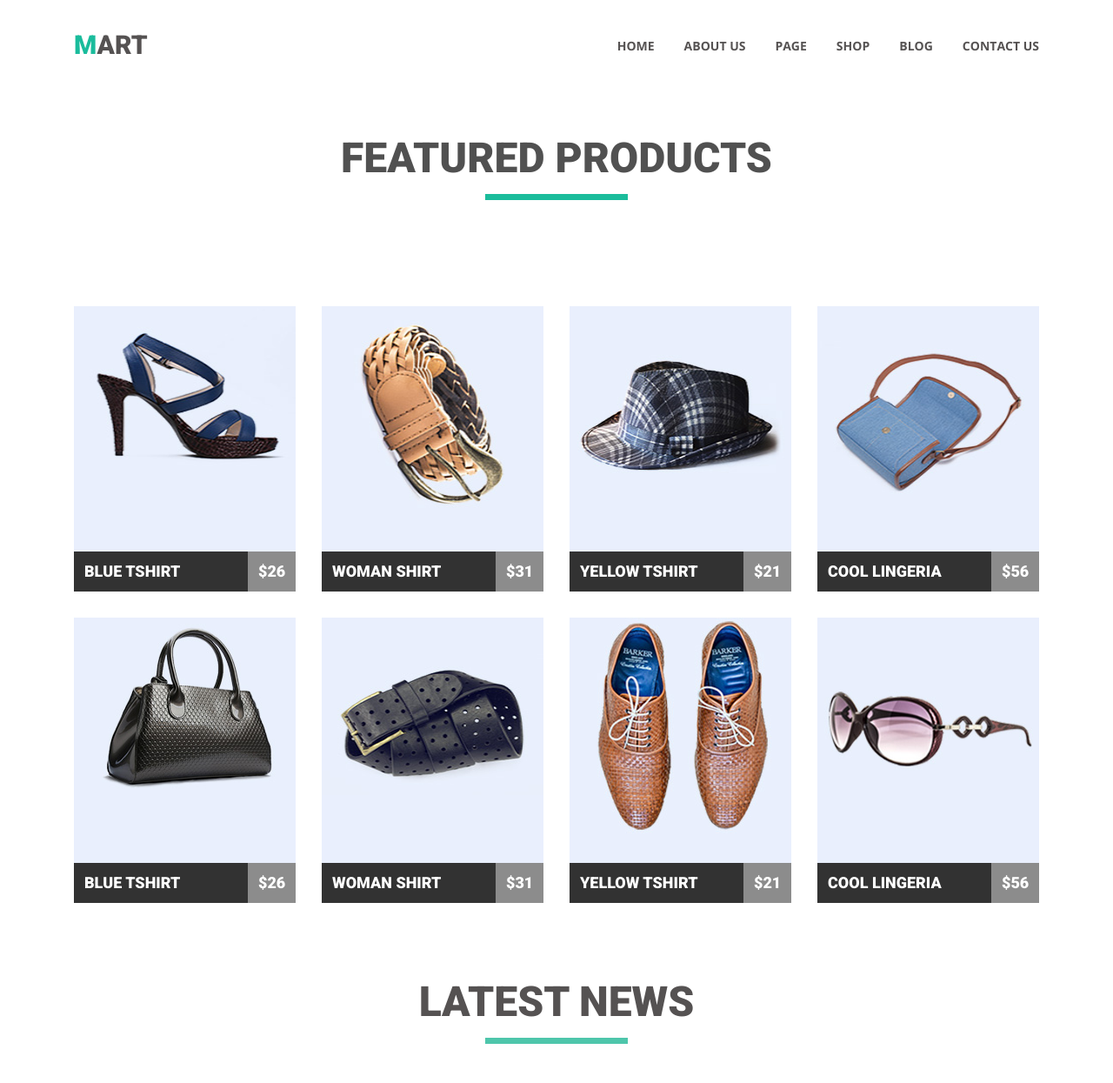
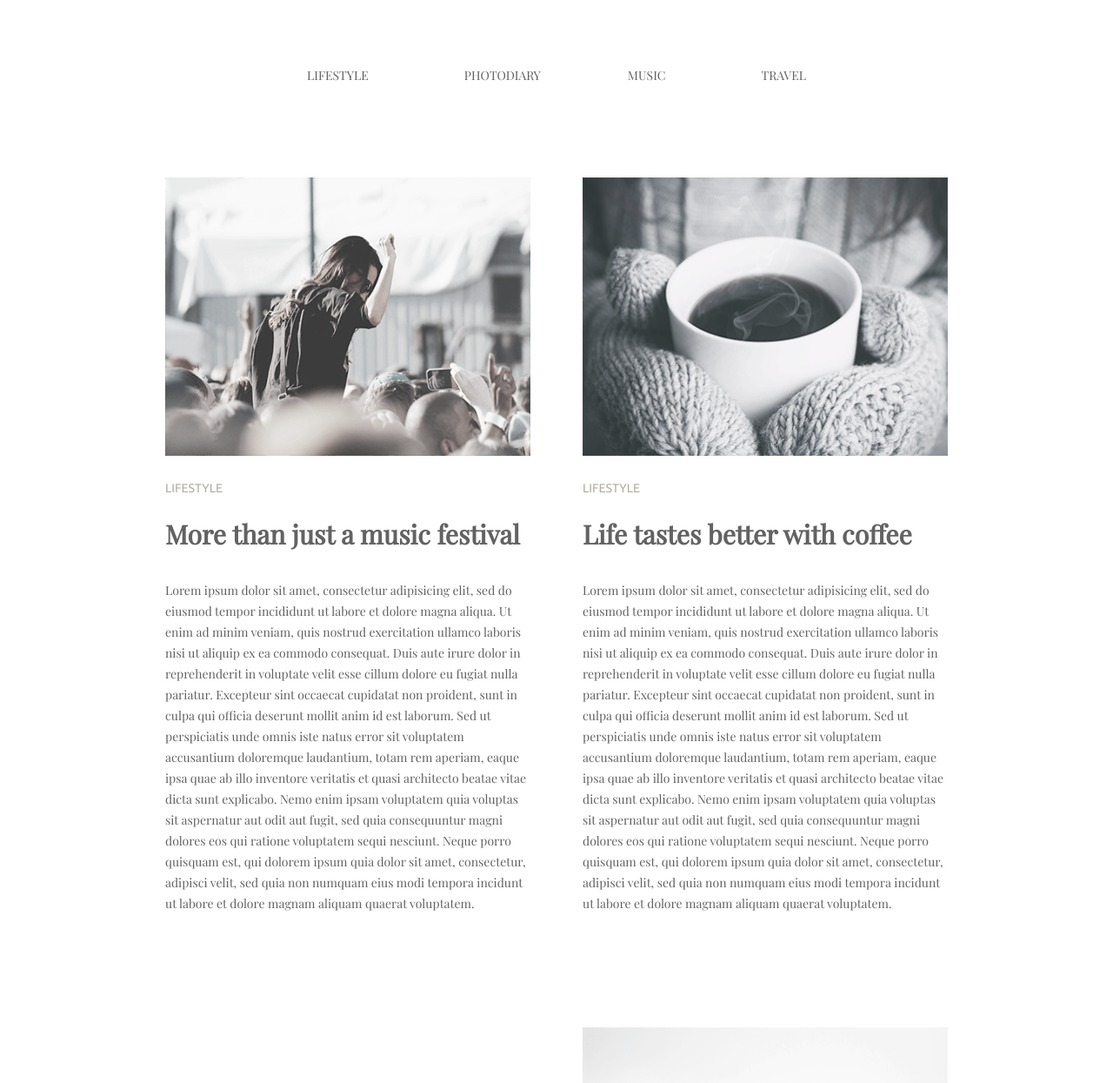
Before and after one commit to SergiySnigur/goit-fe-course, a plain HTML site: page Module_3/index.html in a window 1280 px wide. Shown: the top 1245 px of the page at 87% size. Drawn offline with nearby package versions, Linux system fonts and the light colour scheme.

Commit message:
second sommit

```diff
--- a/Module_3/index.html
+++ b/Module_3/index.html
@@ -4,143 +4,98 @@
 <head>
     <meta charset="UTF-8">
     <meta name="viewport" content="width=device-width, initial-scale=1.0">
-    <title>Module_4</title>
+    <title>I like GoIT=)</title>
     <link rel="stylesheet" href="style/normalize.css">
-    <link href="https://fonts.googleapis.com/css?family=Roboto:900&display=swap" rel="stylesheet">
-    <link href="https://fonts.googleapis.com/css?family=Open+Sans:300,400,600,700&display=swap" rel="stylesheet">
+    <link href="https://fonts.googleapis.com/css?family=Playfair+Display&display=swap" rel="stylesheet">
+    <link href="https://fonts.googleapis.com/css?family=Playfair+Display|Ubuntu&display=swap" rel="stylesheet">
     <link rel="stylesheet" href="style/index.css">
 </head>
 
 <body>
-    <header class="site-header container">
-        <nav class="page-nav clearfix">
-            <a class="site-logo" href="">Mart</a>
-            <ul class="site-navigation clearfix">
+    <header class="page-header container">
+        <nav class="page-nav">
+            <ul class="site-navigation">
                 <li>
-                    <a href="">Home</a>
+                    <a href="">Lifestyle</a></li>
+                <li>
+                    <a href="">Photodiary</a>
                 </li>
                 <li>
-                    <a href="">About us</a>
+                    <a href="">Music</a>
                 </li>
                 <li>
-                    <a href="">Page</a>
-                </li>
-                <li>
-                    <a href="">Shop</a>
-                </li>
-                <li>
-                    <a href="">Blog</a>
-                </li>
-                <li>
-                    <a href="">Contact us</a>
+                    <a href="">Travel</a>
                 </li>
             </ul>
         </nav>
     </header>
-    <main>
-        <!-- GALLERY SECTION -->
-        <section class="gallery container">
-            <h2 class="gallery-title login">Featured products</h2>
-            <ul class="gallery-list clearfix">
-                <li class="gallery-list-item">
-                    <div>
-                        <a href="#" class="gallery-product">
-                            <div><img src="image/image-one.jpg" alt="Blue Tshirt" width="255" height="282"></div>
-                            <div class="gallery-product-name">Blue Tshirt</div>
-                            <div class="gallery-product-prise">$26</div>
-                        </a>
-                    </div>
-                </li>
-                <li class="gallery-list-item">
-                    <div>
-                        <a href="#" class="gallery-product">
-                            <div><img src="/image/image-two.jpg" alt="Blue Tshirt" width="255" height="282"></div>
-                            <div class="gallery-product-name">Woman shirt</div>
-                            <div class="gallery-product-prise">$31</div>
-                        </a>
-                    </div>
-                </li>
-                <li class="gallery-list-item">
-                    <div>
-                        <a href="#" class="gallery-product">
-                            <div><img src="/image/image-three.jpg" alt="Blue Tshirt" width="255" height="282"></div>
-                            <div class="gallery-product-name">Yellow Tshirt</div>
-                            <div class="gallery-product-prise">$21</div>
-                        </a>
-                    </div>
-                </li>
-                <li class="gallery-list-item">
-                    <div>
-                        <a href="#" class="gallery-product">
-                            <div><img src="/image/image-four.jpg" alt="Blue Tshirt" width="255" height="282"></div>
-                            <div class="gallery-product-name">Cool Lingeria</div>
-                            <div class="gallery-product-prise">$56</div>
-                        </a>
-                    </div>
-                </li>
-                <li class="gallery-list-item">
-                    <div>
-                        <a href="#" class="gallery-product">
-                            <div><img src="/image/image-five.jpg" alt="Blue Tshirt" width="255" height="282"></div>
-                            <div class="gallery-product-name">Blue Tshirt</div>
-                            <div class="gallery-product-prise">$26</div>
-                        </a>
-                    </div>
-                </li>
-                <li class="gallery-list-item">
-                    <div>
-                        <a href="#" class="gallery-product">
-                            <div><img src="/image/image-six.jpg" alt="Blue Tshirt" width="255" height="282"></div>
-                            <div class="gallery-product-name">Woman shirt</div>
-                            <div class="gallery-product-prise">$31</div>
-                        </a>
-                    </div>
-                </li>
-                <li class="gallery-list-item">
-                    <div>
-                        <a href="#" class="gallery-product">
-                            <div><img src="/image/image-seven.jpg" alt="Blue Tshirt" width="255" height="282"></div>
-                            <div class="gallery-product-name">Yellow Tshirt</div>
-                            <div class="gallery-product-prise">$21</div>
-                        </a>
-                    </div>
-                </li>
-                <li class="gallery-list-item">
-                    <div>
-                        <a href="#" class="gallery-product">
-                            <div><img src="/image/image-eight.jpg" alt="Blue Tshirt" width="255" height="282"></div>
-                            <div class="gallery-product-name">Cool Lingeria</div>
-                            <div class="gallery-product-prise">$56</div>
-                        </a>
-                    </div>
-                </li>
-            </ul>
-        </section>
-        <!-- BLOG SECTION -->
-        <section class="blog container">
-            <h2 class="blog-title">Latest news</h2>
-            <ul class="blog-list clearfix">
-                <li class="blog-list-item">
-                    <img src="image/image-nine.jpg" alt="image-information" width="350" height="262">
-                    <h3>Lorem Ipsum. Proin gravida nibh vel velit auctor aliquet. Aenean</h3>
-                    <p>Nam nec tellus a odio tincidunt auc. Duis sed odio sit amet nibh vulputate cursus a sit amet mauris. Morbi accumsan ipsum velit. Nam nec tellus a odio tincidunt auctor a ornare</p>
-                    <a href="">Read More</a>
-                </li>
-                <li class="blog-list-item">
-                    <img src="image/image-ten.jpg" alt="image-information" width="350" height="262">
-                    <h3>Lorem Ipsum. Proin gravida nibh vel velit auctor aliquet. Aenean</h3>
-                    <p>Nam nec tellus a odio tincidunt auc. Duis sed odio sit amet nibh vulputate cursus a sit amet mauris. Morbi accumsan ipsum velit. Nam nec tellus a odio tincidunt auctor a ornare</p>
-                    <a href="">Read More</a>
-                </li>
-                <li class="blog-list-item">
-                    <img src="image/image-eleven.jpg" alt="image-information" width="350" height="262">
-                    <h3>Lorem Ipsum. Proin gravida nibh vel velit auctor aliquet. Aenean</h3>
-                    <p>Nam nec tellus a odio tincidunt auc. Duis sed odio sit amet nibh vulputate cursus a sit amet mauris. Morbi accumsan ipsum velit. Nam nec tellus a odio tincidunt auctor a ornare</p>
-                    <a href="">Read More</a>
-                </li>
-            </ul>
+    <main class="container">
+        <!-- правильно сделать списком все елементы!!! -->
+        <section>
+            <article class="features-list-items">
+                <img src="image/image_one.png" alt="image_one" width="420" height="320">
+                <h2>Lifestyle</h2>
+                <h3>More than just a music festival </h3>
+                <p>Lorem ipsum dolor sit amet, consectetur adipisicing elit, sed do eiusmod tempor incididunt ut labore et dolore magna aliqua. Ut enim ad minim veniam, quis nostrud exercitation ullamco laboris nisi ut aliquip ex ea commodo consequat. Duis
+                    aute irure dolor in reprehenderit in voluptate velit esse cillum dolore eu fugiat nulla pariatur. Excepteur sint occaecat cupidatat non proident, sunt in culpa qui officia deserunt mollit anim id est laborum. Sed ut perspiciatis unde
+                    omnis iste natus error sit voluptatem accusantium doloremque laudantium, totam rem aperiam, eaque ipsa quae ab illo inventore veritatis et quasi architecto beatae vitae dicta sunt explicabo. Nemo enim ipsam voluptatem quia voluptas
+                    sit aspernatur aut odit aut fugit, sed quia consequuntur magni dolores eos qui ratione voluptatem sequi nesciunt. Neque porro quisquam est, qui dolorem ipsum quia dolor sit amet, consectetur, adipisci velit, sed quia non numquam eius
+                    modi tempora incidunt ut labore et dolore magnam aliquam quaerat voluptatem.</p>
+            </article>
+            <article class="features-list-items">
+                <img src="image/image_two.png" alt="image_two" width="420" height="320">
+                <h2>Lifestyle</h2>
+                <h3>Life tastes better with coffee</h3>
+                <p>Lorem ipsum dolor sit amet, consectetur adipisicing elit, sed do eiusmod tempor incididunt ut labore et dolore magna aliqua. Ut enim ad minim veniam, quis nostrud exercitation ullamco laboris nisi ut aliquip ex ea commodo consequat. Duis
+                    aute irure dolor in reprehenderit in voluptate velit esse cillum dolore eu fugiat nulla pariatur. Excepteur sint occaecat cupidatat non proident, sunt in culpa qui officia deserunt mollit anim id est laborum. Sed ut perspiciatis unde
+                    omnis iste natus error sit voluptatem accusantium doloremque laudantium, totam rem aperiam, eaque ipsa quae ab illo inventore veritatis et quasi architecto beatae vitae dicta sunt explicabo. Nemo enim ipsam voluptatem quia voluptas
+                    sit aspernatur aut odit aut fugit, sed quia consequuntur magni dolores eos qui ratione voluptatem sequi nesciunt. Neque porro quisquam est, qui dolorem ipsum quia dolor sit amet, consectetur, adipisci velit, sed quia non numquam eius
+                    modi tempora incidunt ut labore et dolore magnam aliquam quaerat voluptatem.</p>
+            </article>
+            <article class="features-list-items">
+                <img src="image/image three.png" alt="image_three" width="420" height="320">
+                <h2>Photodiary</h2>
+                <h3>American dream</h3>
+                <p>Lorem ipsum dolor sit amet, consectetur adipisicing elit, sed do eiusmod tempor incididunt ut labore et dolore magna aliqua. Ut enim ad minim veniam, quis nostrud exercitation ullamco laboris nisi ut aliquip ex ea commodo consequat. Duis
+                    aute irure dolor in reprehenderit in voluptate velit esse cillum dolore eu fugiat nulla pariatur. Excepteur sint occaecat cupidatat non proident, sunt in culpa qui officia deserunt mollit anim id est laborum. Sed ut perspiciatis unde
+                    omnis iste natus error sit voluptatem accusantium doloremque laudantium, totam rem aperiam, eaque ipsa quae ab illo inventore veritatis et quasi architecto beatae vitae dicta sunt explicabo. Nemo enim ipsam voluptatem quia voluptas
+                    sit aspernatur aut odit aut fugit, sed quia consequuntur magni dolores eos qui ratione voluptatem sequi nesciunt. Neque porro quisquam est, qui dolorem ipsum quia dolor sit amet, consectetur, adipisci velit, sed quia non numquam eius
+                    modi tempora incidunt ut labore et dolore magnam aliquam quaerat voluptatem.</p>
+            </article>
+            <article class="features-list-items">
+                <img src="image/image_four.png" alt="image_four" width="420" height="320">
+                <h2>Photodiary</h2>
+                <h3>A day exploring the Alps</h3>
+                <p>Lorem ipsum dolor sit amet, consectetur adipisicing elit, sed do eiusmod tempor incididunt ut labore et dolore magna aliqua. Ut enim ad minim veniam, quis nostrud exercitation ullamco laboris nisi ut aliquip ex ea commodo consequat. Duis
+                    aute irure dolor in reprehenderit in voluptate velit esse cillum dolore eu fugiat nulla pariatur. Excepteur sint occaecat cupidatat non proident, sunt in culpa qui officia deserunt mollit anim id est laborum. Sed ut perspiciatis unde
+                    omnis iste natus error sit voluptatem accusantium doloremque laudantium, totam rem aperiam, eaque ipsa quae ab illo inventore veritatis et quasi architecto beatae vitae dicta sunt explicabo. Nemo enim ipsam voluptatem quia voluptas
+                    sit aspernatur aut odit aut fugit, sed quia consequuntur magni dolores eos qui ratione voluptatem sequi nesciunt. Neque porro quisquam est, qui dolorem ipsum quia dolor sit amet, consectetur, adipisci velit, sed quia non numquam eius
+                    modi tempora incidunt ut labore et dolore magnam aliquam quaerat voluptatem.</p>
+            </article>
+            <article class="features-list-items">
+                <img src="image/image_five.png" alt="image_five" width="420" height="320">
+                <h2>Lifestyle</h2>
+                <h3>Top 10 song for running</h3>
+                <p>Lorem ipsum dolor sit amet, consectetur adipisicing elit, sed do eiusmod tempor incididunt ut labore et dolore magna aliqua. Ut enim ad minim veniam, quis nostrud exercitation ullamco laboris nisi ut aliquip ex ea commodo consequat. Duis
+                    aute irure dolor in reprehenderit in voluptate velit esse cillum dolore eu fugiat nulla pariatur. Excepteur sint occaecat cupidatat non proident, sunt in culpa qui officia deserunt mollit anim id est laborum. Sed ut perspiciatis unde
+                    omnis iste natus error sit voluptatem accusantium doloremque laudantium, totam rem aperiam, eaque ipsa quae ab illo inventore veritatis et quasi architecto beatae vitae dicta sunt explicabo. Nemo enim ipsam voluptatem quia voluptas
+                    sit aspernatur aut odit aut fugit, sed quia consequuntur magni dolores eos qui ratione voluptatem sequi nesciunt. Neque porro quisquam est, qui dolorem ipsum quia dolor sit amet, consectetur, adipisci velit, sed quia non numquam eius
+                    modi tempora incidunt ut labore et dolore magnam aliquam quaerat voluptatem.</p>
+            </article>
+            <article class="features-list-items">
+                <img src="image/image_six.png" alt="image_six" width="420" height="320">
+                <h2>Lifestyle</h2>
+                <h3>Cold winter days</h3>
+                <p>Lorem ipsum dolor sit amet, consectetur adipisicing elit, sed do eiusmod tempor incididunt ut labore et dolore magna aliqua. Ut enim ad minim veniam, quis nostrud exercitation ullamco laboris nisi ut aliquip ex ea commodo consequat. Duis
+                    aute irure dolor in reprehenderit in voluptate velit esse cillum dolore eu fugiat nulla pariatur. Excepteur sint occaecat cupidatat non proident, sunt in culpa qui officia deserunt mollit anim id est laborum. Sed ut perspiciatis unde
+                    omnis iste natus error sit voluptatem accusantium doloremque laudantium, totam rem aperiam, eaque ipsa quae ab illo inventore veritatis et quasi architecto beatae vitae dicta sunt explicabo. Nemo enim ipsam voluptatem quia voluptas
+                    sit aspernatur aut odit aut fugit, sed quia consequuntur magni dolores eos qui ratione voluptatem sequi nesciunt. Neque porro quisquam est, qui dolorem ipsum quia dolor sit amet, consectetur, adipisci velit, sed quia non numquam eius
+                    modi tempora incidunt ut labore et dolore magnam aliquam quaerat voluptatem.</p>
+            </article>
+            <button class="page-footer container">Load more</button>
         </section>
     </main>
+
 </body>
 
 </html>
--- a/Module_3/style/index.css
+++ b/Module_3/style/index.css
@@ -8,258 +8,151 @@
     box-sizing: inherit;
 }
 
- body {
-     font-family: 'Open Sans', sans-serif;
-     color: #515151;
-     font-size: 14px;
-     line-height: 26px;
+
+/* container (задал всей странице font-size 0px,
+то-есть сбросил перенос строки в 4px */
+
+.container {
+    width: 900px;
+    /* почему мы не можем дать сдесь
+    margin paddidg 0 сдесь? */
+    /* margin: 0;
+    padding: 0; */
+    margin: 0 auto;
+    font-size: 0;
 }
 
- img {
+.page-header {
+    padding: 75px 0px 105px 0px;
+}
+
+
+/* img {
     display: block;
     width: 100%;
     height: auto;
- }
+} */
 
- .container {
-     width: 1110px;
-     margin: 0 auto;
- }
 
- .clearfix::after {
-     display: table;
-     content: "";
-     clear: both;
- }
- /* SITE_HEADER */
+/* site-navigation */
 
- .page-nav {
-     padding: 36px 0;
- }
-
- .site-header {
-     margin-bottom: 62px;
- }
-
- .site-logo {
-     text-decoration: none;
-     float: left;
+.site-navigation {
+    list-style: none;
     margin: 0;
     padding: 0;
-     font-family: 'Roboto', sans-serif;
-     font-size: 30px;
-     line-height: 32px;
-     color: #555252;
-     font-weight: 900;
-     text-transform: uppercase;
- }
-
- .site-logo::first-letter {
-     color: #1abc9c;
- }
-
- .site-logo:hover,
- .site-logo:focus {
-     color: #1abc9c;
- }
-
- .site-navigation {
-     float: right;
-     margin: 0;
-     padding: 0;
-     font-family: 'Open Sans', sans-serif;
-     font-size: 14px;
-     line-height: 17px;
-     list-style: none;
- }
- /* Специально задал margin-top 10px что бы
- выровнять ссылку MART и список li */
-
- .site-navigation li {
-     float: left;
-     margin-top: 8px;
- }
-
- .site-navigation li:not(:last-child) {
-     margin-right: 34px;
+    text-align: center;
 }
 
 .site-navigation a {
-     color: #555252;
-     line-height: 11px;
-     font-weight: 700;
+    display: block;
+    font-family: 'Playfair Display', serif;
+    font-size: 14px;
+    line-height: 24px;
     text-transform: uppercase;
     text-decoration: none;
+    color: #626262;
 }
 
 .site-navigation a:hover,
 .site-navigation a:focus {
-     color: #1abc9c;
- }
- /* GALLERY SECTION */
-
- .gallery {
-     line-height: 0;
-     margin-bottom: 98px;
+    color: red;
 }
 
- .gallery-title {
-     display: block;
-     text-align: center;
+.site-navigation li {
+    display: inline-block;
+    vertical-align: middle;
+}
+
+.site-navigation li:first-child {
+    margin-right: 130px;
+}
+
+.site-navigation li:nth-last-child(even) {
+    margin-right: 110px;
+}
+
+.site-navigation li:nth-last-child(3n) {
+    margin-right: 100px;
+}
+
+
+/* features-list-items */
+
+.features-list-items {
+    width: 420px;
+    display: inline-block;
+    margin-right: 60px;
+    margin-bottom: 130px;
+}
+
+.features-list-items:nth-child(2n) {
+    margin-right: 0;
+}
+
+.features-list-items img {
+    margin-bottom: 29px;
+}
+
+.features-list-items h2 {
+    font-family: 'Playfair Display', serif;
+    font-family: 'Ubuntu', sans-serif;
+    font-size: 14px;
+    line-height: 17px;
+    font-weight: 300;
+    color: #b4ad9e;
+    text-transform: uppercase;
     margin: 0;
     padding: 0;
-     font-family: 'Roboto', sans-serif;
-     font-size: 48px;
-     font-weight: 900;
-     text-transform: uppercase;
-     color: #515151;
-     line-height: 32px;
-     margin-bottom: 122px;
+    margin-bottom: 26px;
 }
 
- .gallery-title::after {
-     display: block;
-     content: url(/image/image-twelve.jpg);
-     margin: 0 auto;
+.features-list-items h3 {
+    font-family: 'Playfair Display', serif;
+    font-size: 30px;
+    line-height: 36px;
+    color: #626262;
+    margin: 0;
+    padding: 0;
+    margin-bottom: 35px;
 }
 
- .gallery-list {
-     font-size: 0;
+.features-list-items p {
+    font-family: 'Playfair Display', serif;
+    font-size: 14px;
+    line-height: 24px;
+    color: #626262;
     margin: 0;
     padding: 0;
-     font-family: 'Roboto', sans-serif;
-     list-style: none;
 }
 
- .gallery-list-item {
-     float: left;
-     margin-right: 30px;
-     width: 255px;
+.features-list-items:nth-last-child(-n+2) {
+    margin-bottom: 54px;
 }
 
- .gallery-list li:nth-child(-n+4) {
-     margin-bottom: 30px;
+
+/* page-footer */
+
+.page-footer {
+    padding: 0px;
+    margin: 0px;
+    font-family: 'Playfair Display', serif;
+    font-size: 20px;
+    line-height: 24px;
+    border: none;
+    width: 164px;
+    height: 60px;
+    display: block;
+    background: none;
+    color: #626262;
+    border-width: 1px;
+    border-color: rgb(98, 98, 98);
+    border-style: solid;
+    margin-left: 360px;
+    cursor: pointer;
+    margin-bottom: 70px;
 }
 
- .gallery-list-item img {
-     height: 282px;
+.page-footer:hover,
+.page-footer:focus {
+    color: red;
 }
-
- .gallery-list-item:nth-child(4n) {
-     margin-right: 0px;
- }
-
- .gallery-list a {
-     line-height: 32px;
-     text-transform: uppercase;
-     text-decoration: none;
-     font-weight: 900;
- }
-
- .gallery-product-name {
-     padding: 7px 0 7px 12px;
-     float: left;
-     width: 200px;
-     font-size: 18px;
-     color: #ffffff;
-     background-color: #323232;
- }
-
- .gallery-product-prise {
-     padding: 7px 12px;
-     width: 55px;
-     float: right;
-     color: #ffffff;
-     background-color: #8c8c8c;
-     font-size: 18px;
- }
-
- .gallery-list-item div:hover,
- .gallery-list-item div:focus {
-     color: #1abc9c;
- }
- /* BLOG SECTION */
-
- .blog-title {
-     text-align: center;
-     margin: 0;
-     padding: 0;
-     font-family: 'Roboto', sans-serif;
-     font-size: 48px;
-     line-height: 32px;
-     font-weight: 900;
-     color: #555252;
-     text-transform: uppercase;
-     margin-bottom: 112px;
- }
-
- .blog-title::after {
-     display: block;
-     content: url(/image/image-thirteen.jpg);
-     margin: 0 auto;
- }
-
- .blog-list {
-     font-size: 0;
-     margin: 0;
-     padding: 0;
-     font-family: 'Open Sans', sans-serif;
-     list-style: none;
- }
-
- .blog-list-item {
-     margin: 0;
-     padding: 0;
-     width: 350px;
-     float: left;
- }
-
- .blog-list img {
-     margin-bottom: 14px;
- }
-
- .blog-list-item:not(:last-child) {
-     margin-right: 30px;
- }
-
- .blog-list h3 {
-     margin: 0;
-     padding: 0;
-     color: #555252;
-     font-size: 18px;
-     line-height: 26px;
-     font-weight: 700;
-     margin-bottom: 40px;
- }
-
- .blog-list h3::after {
-     display: block;
-     content: url(/image/image-fourteen.jpg);
- }
-
- .blog-list p {
-     margin: 0;
-     padding: 0;
-     color: #555252;
-     font-size: 14px;
-     list-style: 26px;
-     font-weight: 700;
-     margin-bottom: 12px;
- }
-
- .blog-list a {
-     margin: 0;
-     padding: 0;
-     text-decoration: none;
-     color: #ffffff;
-     background-color: #4ec6ab;
-     font-size: 16px;
-     font-weight: 400;
-     line-height: 26px;
-     border-radius: 3px;
-     width: 160px;
-     height: 50px;
-     position: absolute;
-     text-align: center;
-     padding: 14px 0;
- }
```
Lines whose indentation alone changed are shown as unchanged.
